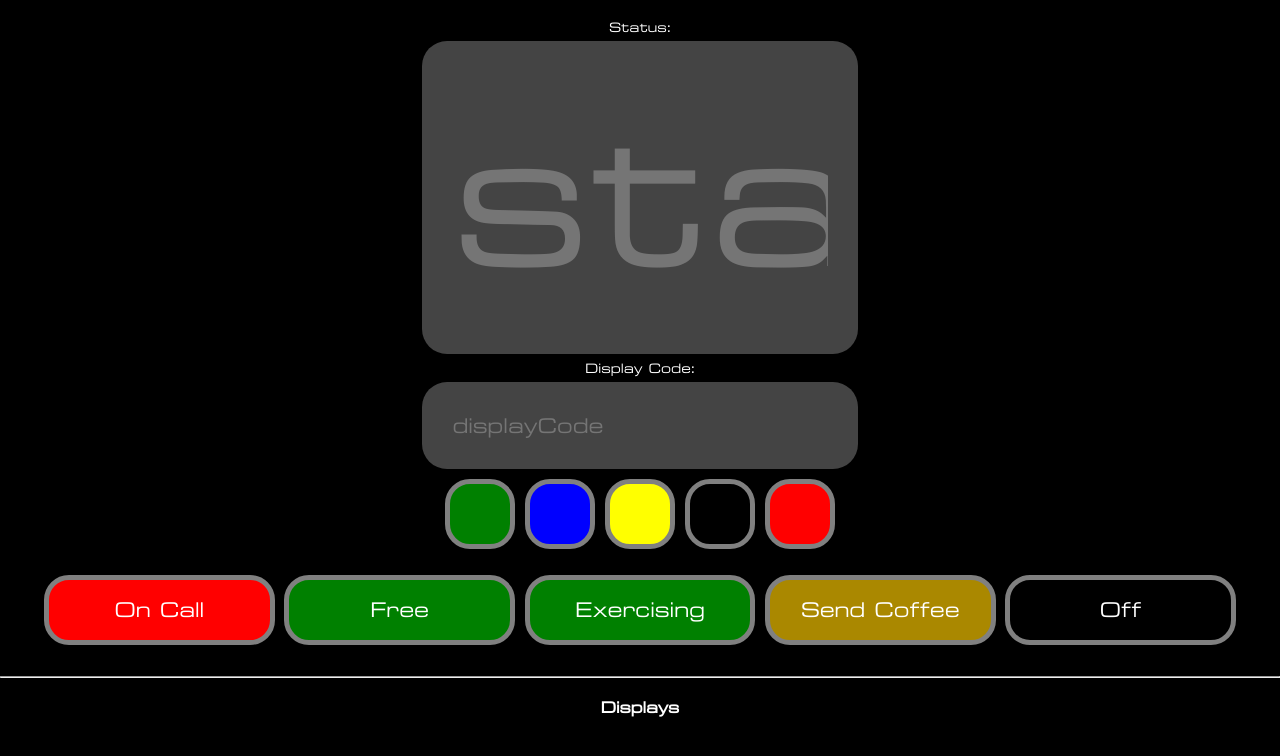
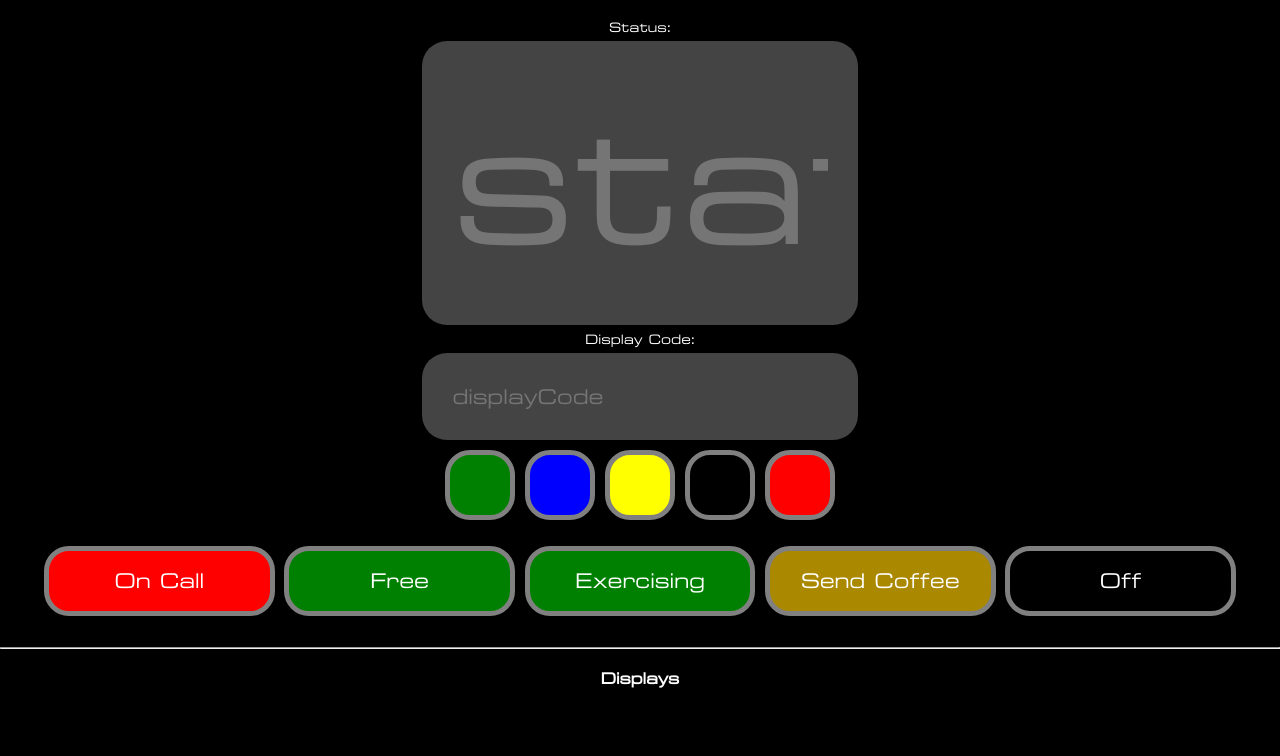
Before and after one commit to jacobwhite/statusdisplay, a website: page html/update.html in a window 1280 px wide. Shown: the part 38-794 px from the top of the page. Drawn offline with nearby package versions, Linux system fonts and the light colour scheme.

Commit message:
Fix for status text being a bit too big

```diff
--- a/html/stylesheet.css
+++ b/html/stylesheet.css
@@ -1,5 +1,5 @@
 #status{
-    font-size: 18vw;
+    font-size: 16vw;
 }
 #displayName{
 	display:none;
```
